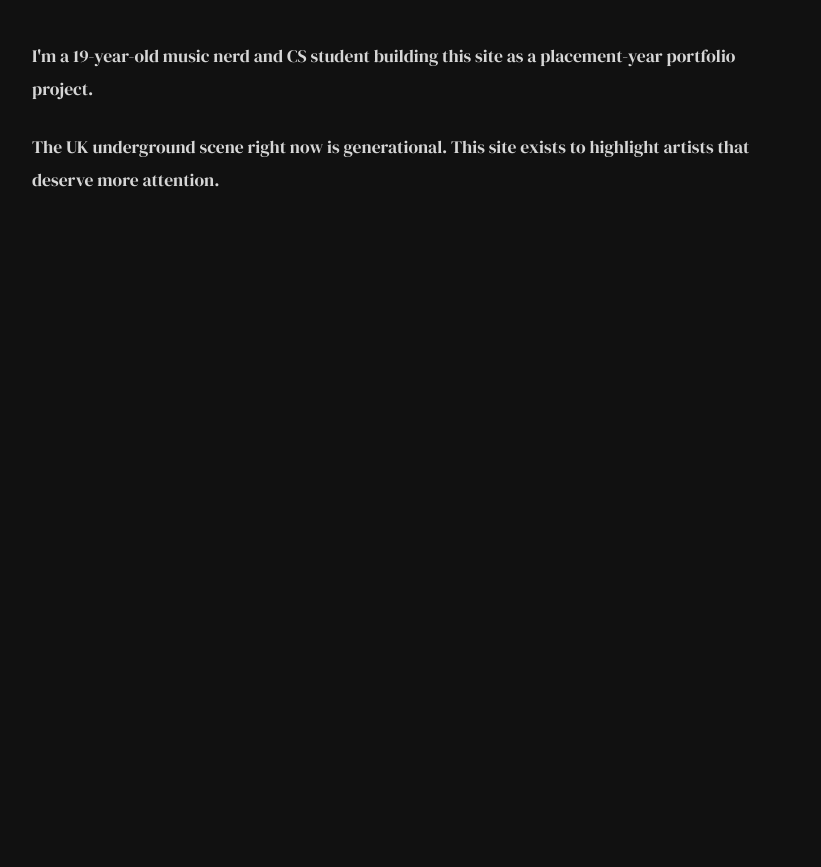
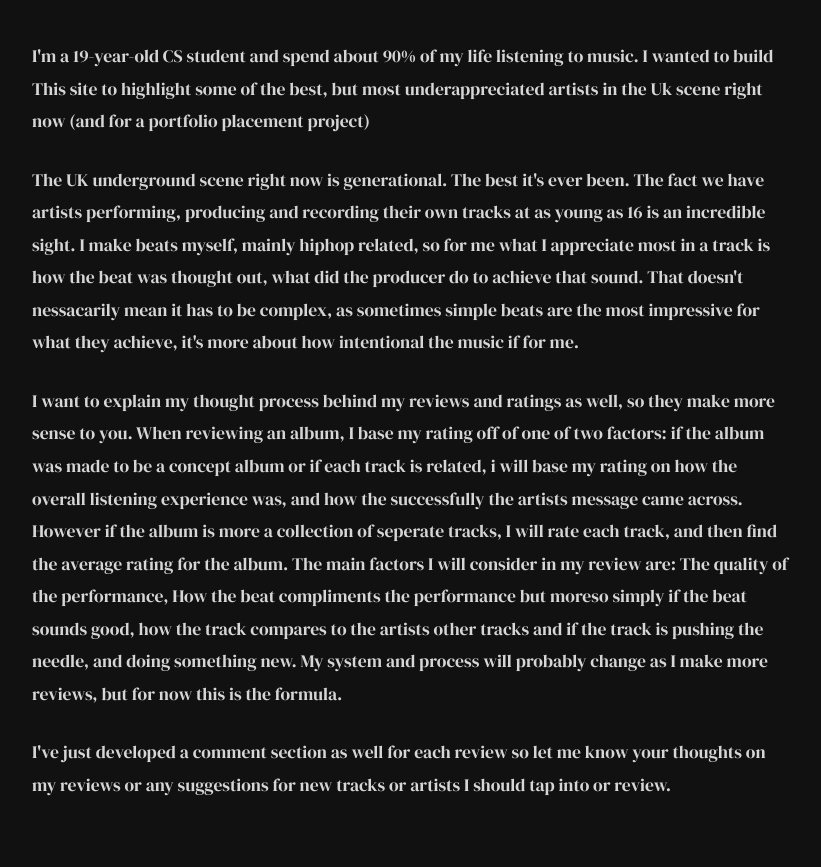
Before and after one commit to abxty/music_blog, a Flask app: page /about in a window 1280 px wide. Shown: the part 163-1030 px from the top of the page, without its empty margins (228-1049 px from the left). Before the commit the page ends 350 px from the top, so only its background shows below. Run offline with Flask 3, Linux system fonts and the light colour scheme.

Commit message:
Update site and fix deployment issues

```diff
--- a/db_constructor.py
+++ b/db_constructor.py
@@ -91,6 +91,14 @@ if __name__ == "__main__":
             "2025",
             "Quote: \"I'm on my own wave\"",
             "reviews/brazil.md"
+        ),
+        (
+            "The Boy Who Cried Terrified",
+            "Fakemink",
+            "images/The_Boy_Who_Cried_Terrified.jpg",
+            "2025",
+            "Jerk/Uk/Cloud",
+            "reviews/The_Boy_Who_Cried_Terrified.md"
         )
     ]
 
--- a/static/styles.css
+++ b/static/styles.css
@@ -1,6 +1,4 @@
-/* =========================
-   GLOBAL RESET + BASE
-   ========================= */
+
 
    * {
     margin: 0;
@@ -9,8 +7,8 @@
 }
 
 body {
-    background-color: #111;        /* softer than pure black */
-    color: #e6e6e6;                 /* off-white text */
+    background-color: #111;
+    color: #e6e6e6;
     font-family: 'DM Serif Display', serif;
 }
 
@@ -93,7 +91,7 @@ main {
     max-width: 320px;
     margin: 0 auto;
     text-align: center;
-    background-color: #181818;     /* subtle card contrast */
+    background-color: #181818;
     padding: 22px;
 }
 
@@ -102,7 +100,7 @@ main {
     max-height: 260px;
     object-fit: contain;
     margin-bottom: 18px;
-    filter: grayscale(5%);         /* very subtle editorial touch */
+    filter: grayscale(5%);
 }
 
 .track-card h2 {
@@ -257,7 +255,6 @@ main {
     color: #999;
 }
 
-/* Responsive adjustments */
 @media (max-width: 600px) {
     .comment-form input,
     .comment-form textarea {
--- a/templates/about.html
+++ b/templates/about.html
@@ -4,13 +4,31 @@
 {% block content %}
 <main class="about">
     <p>
-        I'm a 19-year-old music nerd and CS student building this site
-        as a placement-year portfolio project.
+        I'm a 19-year-old CS student and spend about 90% of my life listening to music. I wanted to build This
+        site to highlight some of the best, but most underappreciated artists in the Uk scene right now
+        (and for a portfolio placement project)
     </p>
 
     <p>
-        The UK underground scene right now is generational.
-        This site exists to highlight artists that deserve more attention.
+        The UK underground scene right now is generational. The best it's ever been. The fact we have
+        artists performing, producing and recording their own tracks at as young as 16 is an incredible sight.
+        I make beats myself, mainly hiphop related, so for me what I appreciate most in a track is how the beat was
+        thought out, what did the producer do to achieve that sound. That doesn't nessacarily mean it has to be complex,
+        as sometimes simple beats are the most impressive for what they achieve, it's more about how intentional the music if for me.
+    </p>
+
+    <p>
+        I want to explain my thought process behind my reviews and ratings as well, so they make more sense to you.
+        When reviewing an album, I base my rating off of one of two factors: if the album was made to be a concept album or if each track
+        is related, i will base my rating on how the overall listening experience was, and how the successfully the artists message came across. However if the album is more a collection of seperate tracks,
+        I will rate each track, and then find the average rating for the album. The main factors I will consider in my review are: The quality of the performance,
+        How the beat compliments the performance but moreso simply if the beat sounds good, how the track compares to the artists other tracks and
+        if the track is pushing the needle, and doing something new. My system and process will probably change as I make more reviews, but for now this is the formula.
+    </p>
+
+    <p>
+        I've just developed a comment section as well for each review so let me know your thoughts on my reviews or any suggestions for
+        new tracks or artists I should tap into or review.
     </p>
 </main>
 {% endblock %}
```
Also changed, not shown: reviews/The_Boy_Who_Cried_Terrified.md (added, +9 -0 lines), reviews/zsl-freestyle.md (+12 -5 lines), music.db, static/images/The_Boy_Who_Cried_Terrified.jpeg (added).
